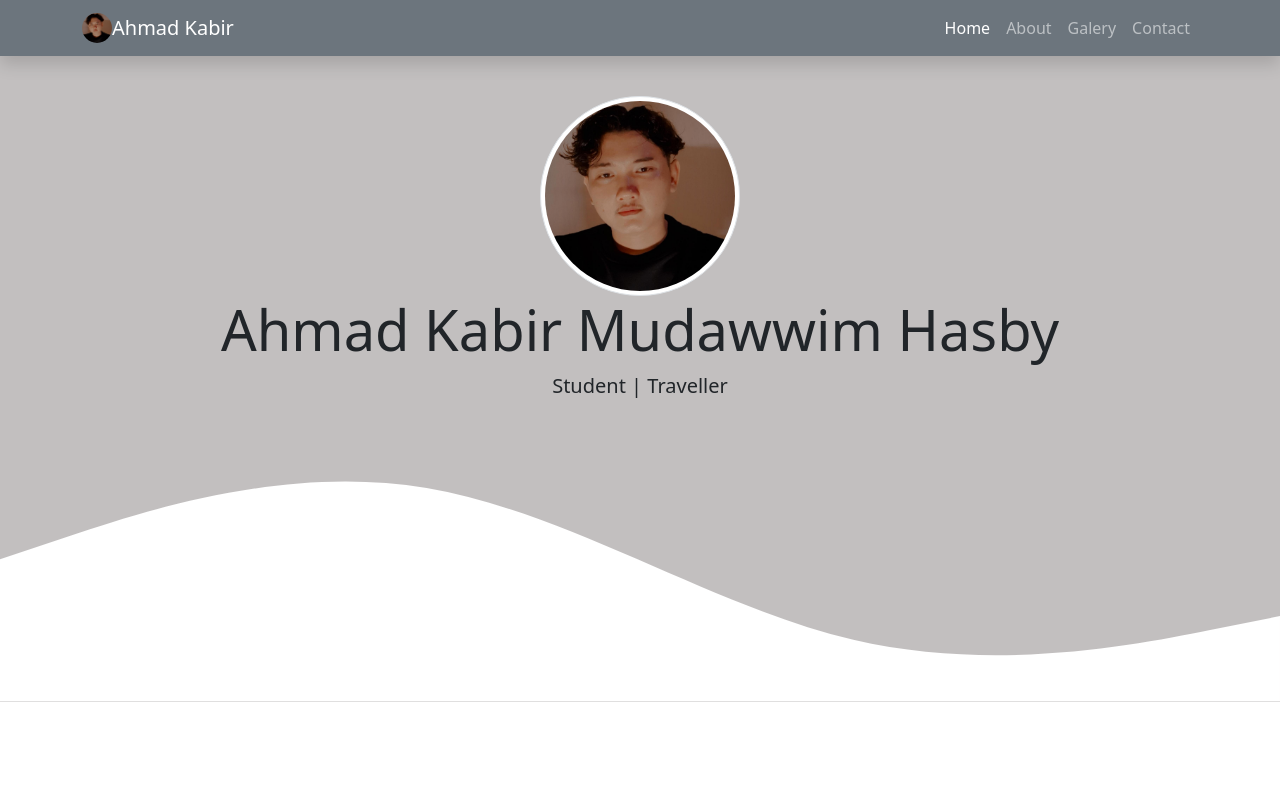
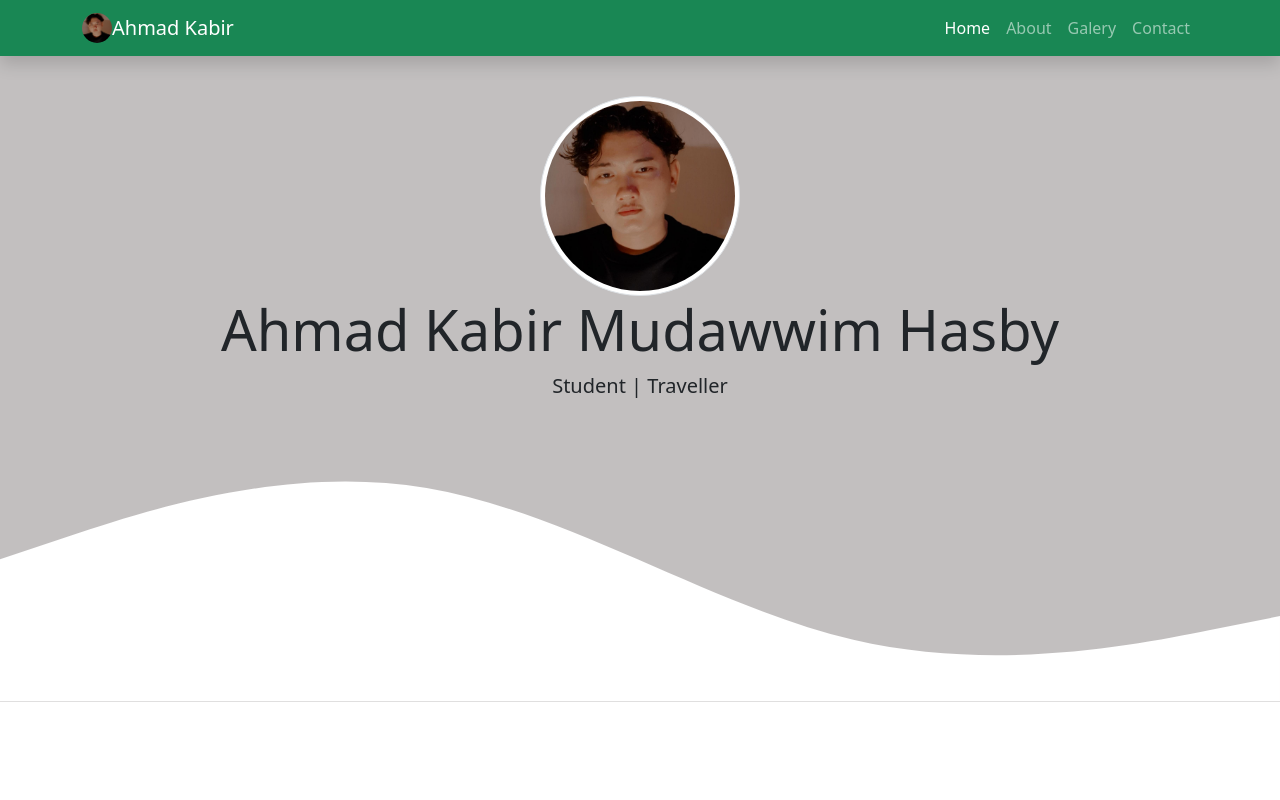
Before and after one commit to Ahmadkabirr/Ahmadkabirr.github.io, a plain HTML site: page index.html in a window 1280 px wide. Shown: the top 800 px of the page. Drawn offline with nearby package versions, Linux system fonts and the light colour scheme.

Commit message:
mengubah warna navbar

```diff
--- a/index.html
+++ b/index.html
@@ -13,7 +13,7 @@
 </head>
   <body id="home">
     <!-- Navbar -->
-    <nav class="navbar navbar-expand-lg navbar-dark bg-secondary shadow fixed-top ">
+    <nav class="navbar navbar-expand-lg navbar-dark bg-success shadow fixed-top ">
         <div class="container">
           <img src="img/Profil.jpg" alt="" width="30" class="rounded-circle">
           <a class="navbar-brand" href="#">Ahmad Kabir</a>
```
